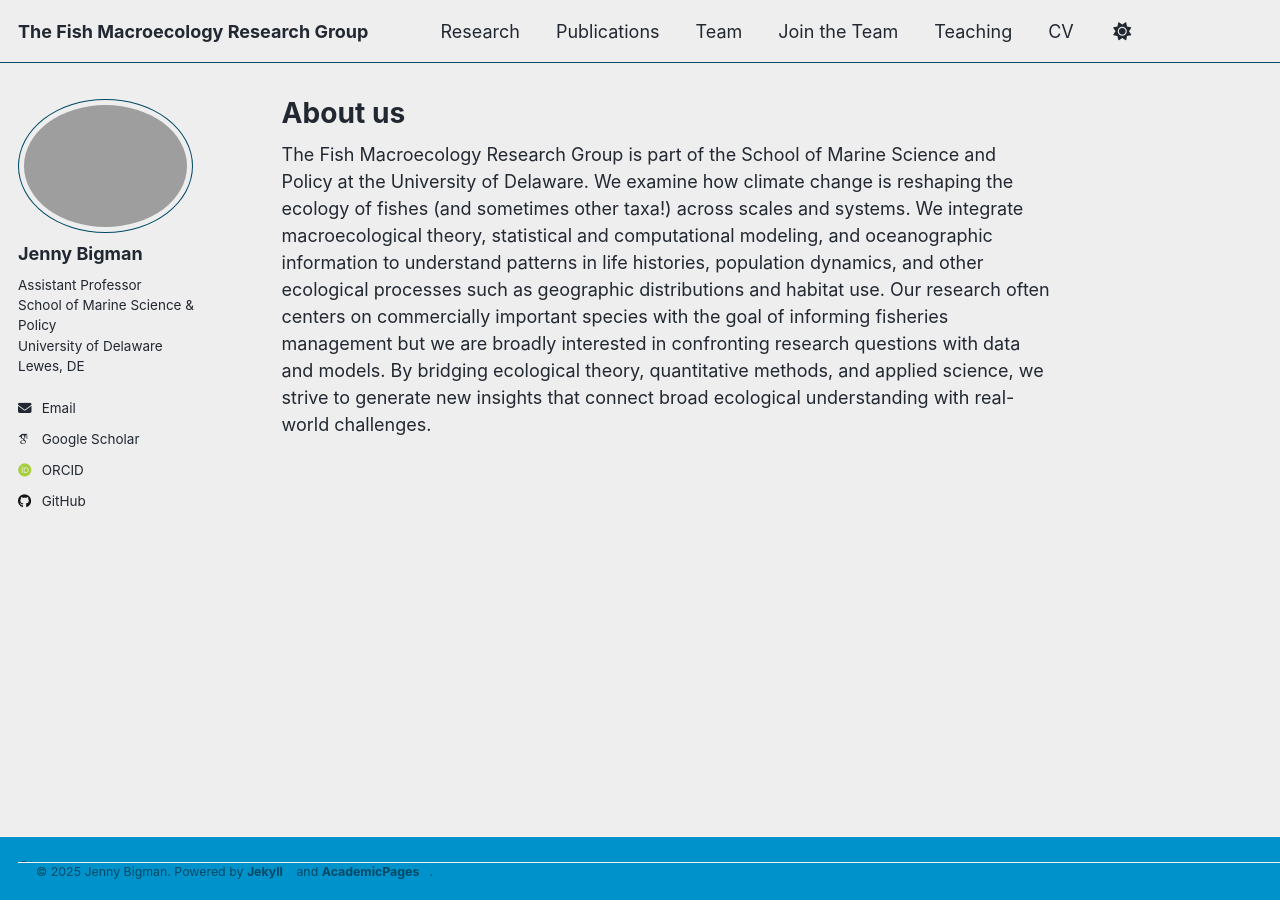
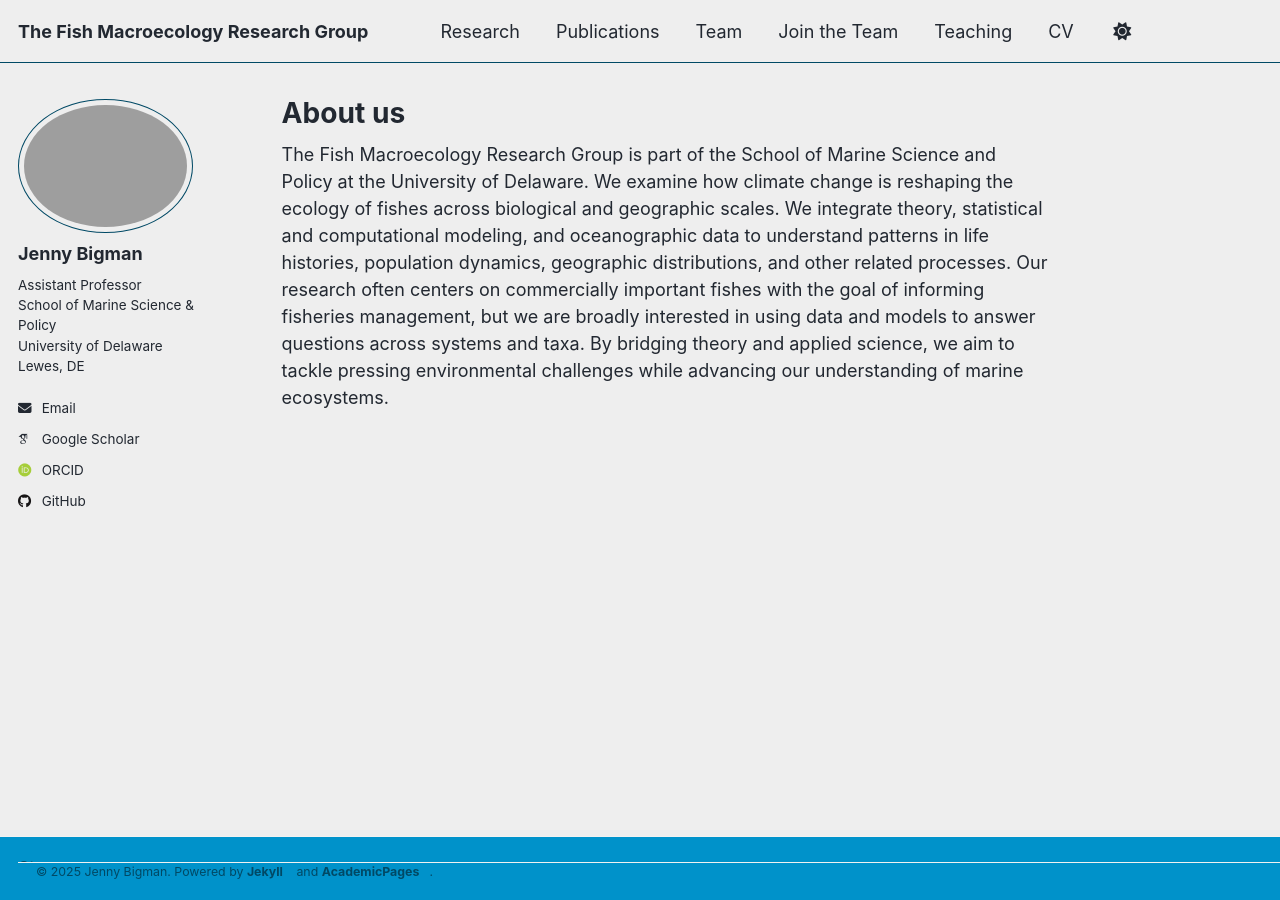
Before and after one commit to jennybigman/jennybigman.github.io, a Jekyll site: the page built from _pages/about.md, in a window 1280 px wide. Built offline with Jekyll 4.4.1, drawn with Linux system fonts in a browser that asks for light colours; some web fonts are replaced; a script that is not in the unit is left out.

Commit message:
Update about.md

```diff
--- a/_pages/about.md
+++ b/_pages/about.md
@@ -7,4 +7,4 @@ redirect_from:
   - /about.html
 ---
 
-The Fish Macroecology Research Group is part of the School of Marine Science and Policy at the University of Delaware. We examine how climate change is reshaping the ecology of fishes (and sometimes other taxa!) across scales and systems. We integrate macroecological theory, statistical and computational modeling, and oceanographic information to understand patterns in life histories, population dynamics, and other ecological processes such as geographic distributions and habitat use. Our research often centers on commercially important species with the goal of informing fisheries management but we are broadly interested in confronting research questions with data and models. By bridging ecological theory, quantitative methods, and applied science, we strive to generate new insights that connect broad ecological understanding with real-world challenges.
+The Fish Macroecology Research Group is part of the School of Marine Science and Policy at the University of Delaware. We examine how climate change is reshaping the ecology of fishes across biological and geographic scales. We integrate theory, statistical and computational modeling, and oceanographic data to understand patterns in life histories, population dynamics, geographic distributions, and other related processes. Our research often centers on commercially important fishes with the goal of informing fisheries management, but we are broadly interested in using data and models to answer questions across systems and taxa. By bridging theory and applied science, we aim to tackle pressing environmental challenges while advancing our understanding of marine ecosystems.
```
